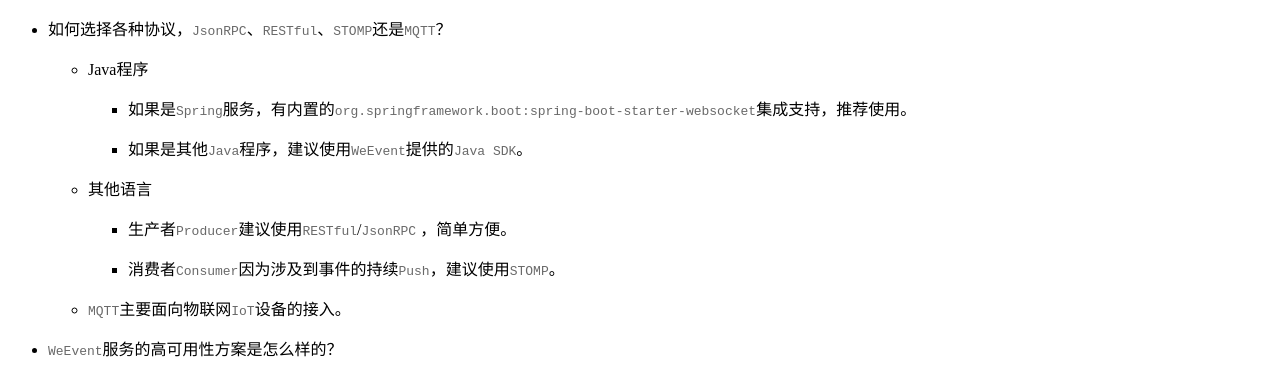
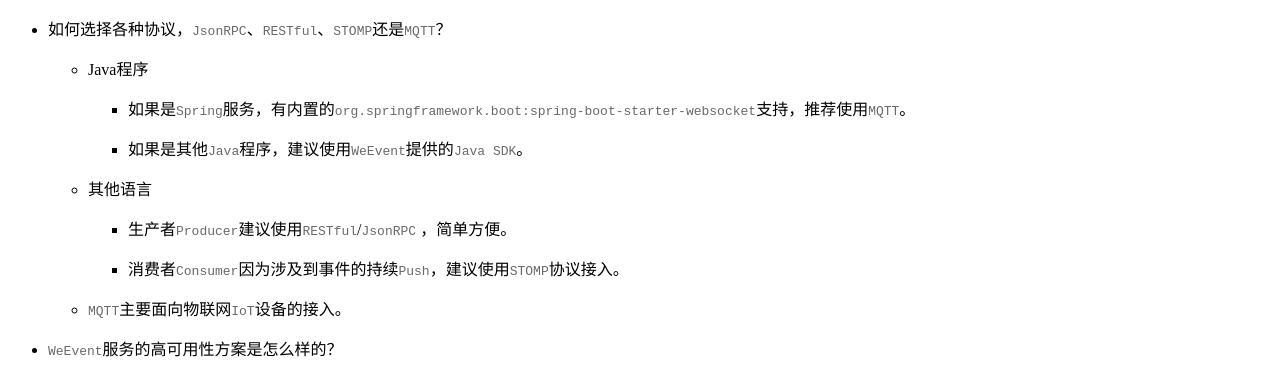
Before and after one commit to WeBankBlockchain/WeEvent-docs, a Sphinx documentation site: the page built from docs/faq/weevent.md, in a window 1280 px wide. Shown: the part 690-1056 px from the top of the page. Built offline with Sphinx 7.4.7 and the Read the Docs theme 2.0.0, drawn with Linux system fonts in a browser that asks for light colours.

Commit message:
update FAQ

```diff
--- a/docs/faq/weevent.md
+++ b/docs/faq/weevent.md
@@ -14,11 +14,11 @@
 
 - 如何选择各种协议，`JsonRPC`、`RESTful`、`STOMP`还是`MQTT`？
   - Java程序
-    - 如果是`Spring`服务，有内置的`org.springframework.boot:spring-boot-starter-websocket`集成支持，推荐使用。
+    - 如果是`Spring`服务，有内置的`org.springframework.boot:spring-boot-starter-websocket`支持，推荐使用`MQTT`。
     - 如果是其他`Java`程序，建议使用`WeEvent`提供的`Java SDK`。
   - 其他语言
     - 生产者`Producer`建议使用`RESTful`/`JsonRPC` ，简单方便。
-    - 消费者`Consumer`因为涉及到事件的持续`Push`，建议使用`STOMP`。
+    - 消费者`Consumer`因为涉及到事件的持续`Push`，建议使用`STOMP`协议接入。
   - `MQTT`主要面向物联网`IoT`设备的接入。
 
 - `WeEvent`服务的高可用性方案是怎么样的？
```
